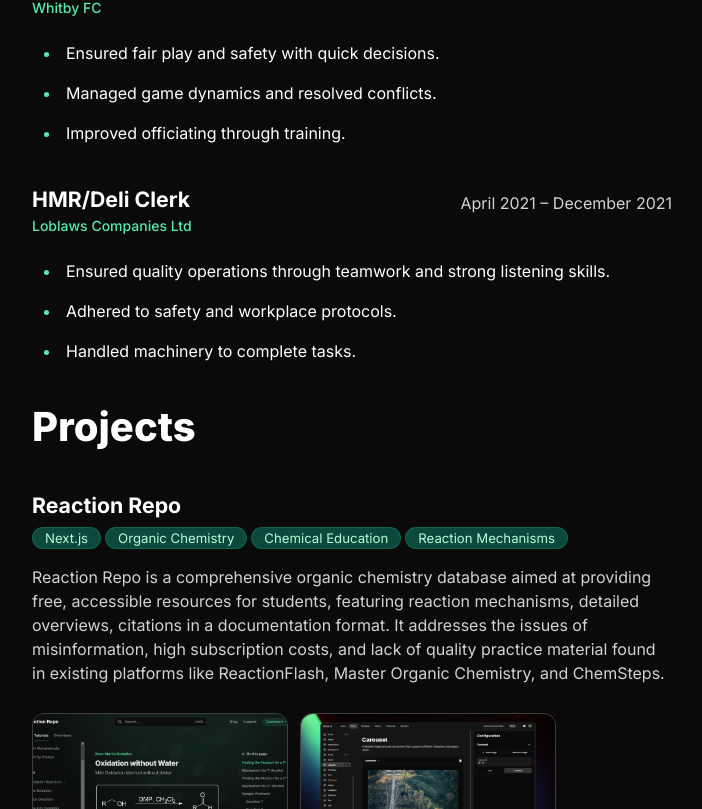
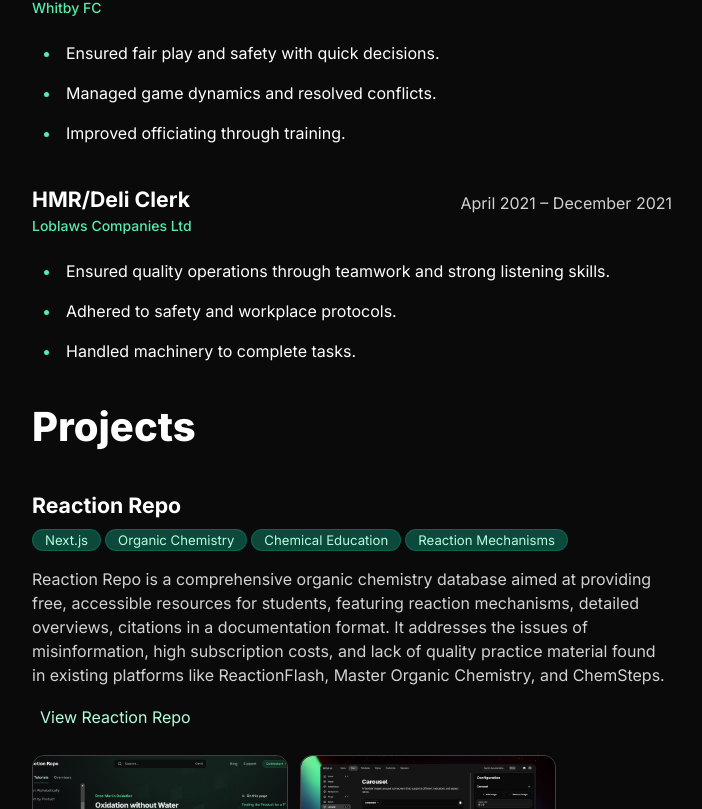
Before and after one commit to chemlord/magic-portfolio-testing, a Next.js app: page /en/about in a window 1280 px wide. Shown: the part 1991-2800 px from the top of the page, without its empty margins (480-1182 px from the left). Built offline with nearby package versions, Linux system fonts and the light colour scheme.

Commit message:
Link change

```diff
--- a/src/app/[locale]/about/page.tsx
+++ b/src/app/[locale]/about/page.tsx
@@ -1,4 +1,4 @@
-import { Avatar, Button, Flex, Heading, Icon, IconButton, SmartImage, Tag, Text } from '@/once-ui/components';
+import { Avatar, Button, Flex, Heading, Icon, IconButton, SmartImage, SmartLink, Tag, Text } from '@/once-ui/components';
 import { baseURL, renderContent } from '@/app/resources';
 import TableOfContents from '@/components/about/TableOfContents';
 import styles from '@/components/about/about.module.scss'
@@ -119,7 +119,7 @@ export default function About(
                             alignItems="center">
                             <Icon
                                 onBackground="accent-weak"
-                                name="globe"/>
+                                name="leaf"/>
                             {person.location}
                         </Flex>
                         { person.languages.length > 0 && (
@@ -392,7 +392,7 @@ export default function About(
         wrap
         gap="4"
         // Adjust spacing between title and tags (closer)
-        style={{ paddingTop: '4px' }}
+        style={{ paddingTop: '6px' }}
         // Adjust spacing between tags and description (further apart)
         paddingBottom="xs">
         {skill.tags.map((tag, tagIndex) => (
@@ -410,6 +410,18 @@ export default function About(
                                             onBackground="neutral-weak">
                                             {skill.description}
                                         </Text>
+                                        {skill.link && (
+                        <Flex
+                        paddingTop="s"
+                        paddingLeft="0" // Adjust paddingLeft to match skill.title alignment
+                    >
+                            <SmartLink
+                                href={skill.link.href}
+                                iconSize="xs">
+                                {skill.link.label}
+                            </SmartLink>
+                        </Flex>
+                    )}
                                         {skill.images && skill.images.length > 0 && (
                                             <Flex
                                                 fillWidth paddingTop="m" gap="12"
--- a/src/app/resources/content.js
+++ b/src/app/resources/content.js
@@ -180,6 +180,10 @@ const about = {
                 title: 'Reaction Repo',
                 tags: ['Next.js', 'Organic Chemistry', 'Chemical Education','Reaction Mechanisms'], // Tags for this skill
                 description: <>Reaction Repo is a comprehensive organic chemistry database aimed at providing free, accessible resources for students, featuring reaction mechanisms, detailed overviews, citations in a documentation format. It addresses the issues of misinformation, high subscription costs, and lack of quality practice material found in existing platforms like ReactionFlash, Master Organic Chemistry, and ChemSteps.</>,
+                link: {
+                    href: 'https://reactionrepo.mintlify.app/introduction', // Example link for Reaction Repo
+                    label: 'View Reaction Repo'
+                },
                 // optional: leave the array empty if you don't want to display images
                 images: [
                     {
@@ -190,20 +194,6 @@ const about = {
                     },
                     {
                         src: '/images/projects/project-01/cover-03.jpg',
-                        alt: 'Project image',
-                        width: 16,
-                        height: 9
-                    },
-                ]
-            },
-            {
-                title: 'Web Development',
-                tags: ['React', 'CSS', 'JavaScript'], // Tags for this skill
-                description: <>HTML | CSS | JavaScript | Typescript | React | Next.js | XMS | XML | Java | Bootstrap | Python | Tailwind CSS | npm</>,
-                // optional: leave the array empty if you don't want to display images
-                images: [
-                    {
-                        src: '/images/projects/project-01/cover-04.jpg',
                         alt: 'Project image',
                         width: 16,
                         height: 9
```
Also changed, not shown: src/once-ui/icons.ts (+7 -3 lines).
